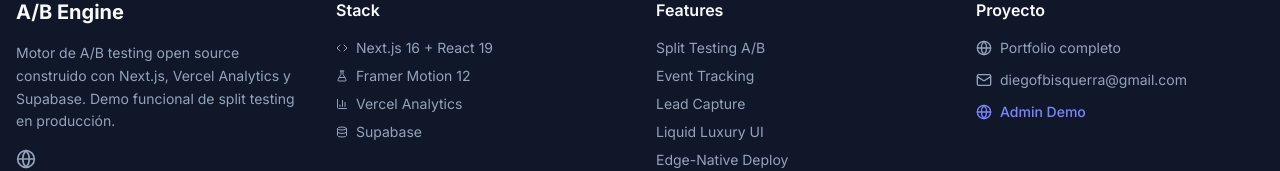
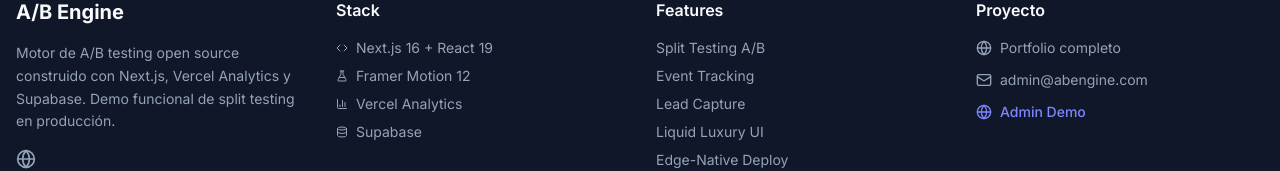
Before and after one commit to Diegofbis63/landing-page-ab-test, a Next.js app: page / in a window 1280 px wide. Shown: the part 4987-5158 px from the top of the page. Built offline with nearby package versions, Linux system fonts and the light colour scheme; no server answers.

Commit message:
chore(auth): replace personal developer email with generic admin demo credentials

```diff
--- a/src/app/api/auth/login/route.ts
+++ b/src/app/api/auth/login/route.ts
@@ -6,7 +6,7 @@ export async function POST(request: Request) {
 
         // System-wide admin password for display purposes.
         // Simular validación de credenciales (Demo)
-        if (email === 'diegofbisquerra@gmail.com' && password === 'admin123') {
+        if (email === 'admin@abengine.com' && password === 'admin123') {
             const response = NextResponse.json({ success: true })
 
             response.cookies.set({
--- a/src/app/login/page.tsx
+++ b/src/app/login/page.tsx
@@ -11,7 +11,7 @@ import { Label } from '@/components/ui/label'
 
 function LoginForm() {
     const [isLoading, setIsLoading] = useState(false)
-    const [email, setEmail] = useState('diegofbisquerra@gmail.com')
+    const [email, setEmail] = useState('admin@abengine.com')
     const [password, setPassword] = useState('admin123')
     const router = useRouter()
     const searchParams = useSearchParams()
@@ -88,7 +88,7 @@ function LoginForm() {
                                 <Input
                                     id="email"
                                     type="email"
-                                    placeholder="diegofbisquerra@gmail.com"
+                                    placeholder="admin@abengine.com"
                                     className="pl-10 bg-slate-950/50 border-white/10 text-white placeholder:text-slate-600 h-12 rounded-xl focus-visible:ring-indigo-500/50"
                                     value={email}
                                     onChange={(e) => setEmail(e.target.value)}
--- a/src/components/Footer.tsx
+++ b/src/components/Footer.tsx
@@ -47,7 +47,7 @@ export function Footer() {
               </a>
               <div className="flex items-center gap-2">
                 <Mail className="h-4 w-4" />
-                <span>diegofbisquerra@gmail.com</span>
+                <span>admin@abengine.com</span>
               </div>
               <a href="/login" className="flex items-center gap-2 text-indigo-400 hover:text-indigo-300 transition-colors font-medium">
                 <Globe className="h-4 w-4" />
```
